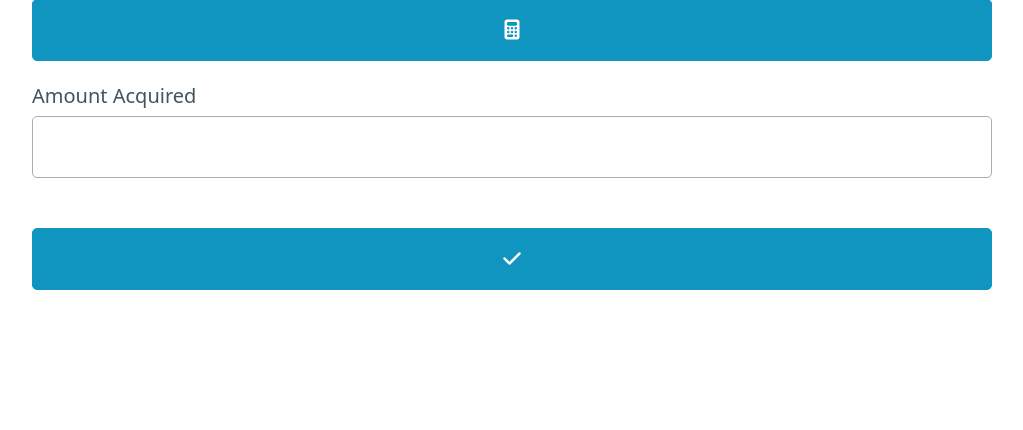
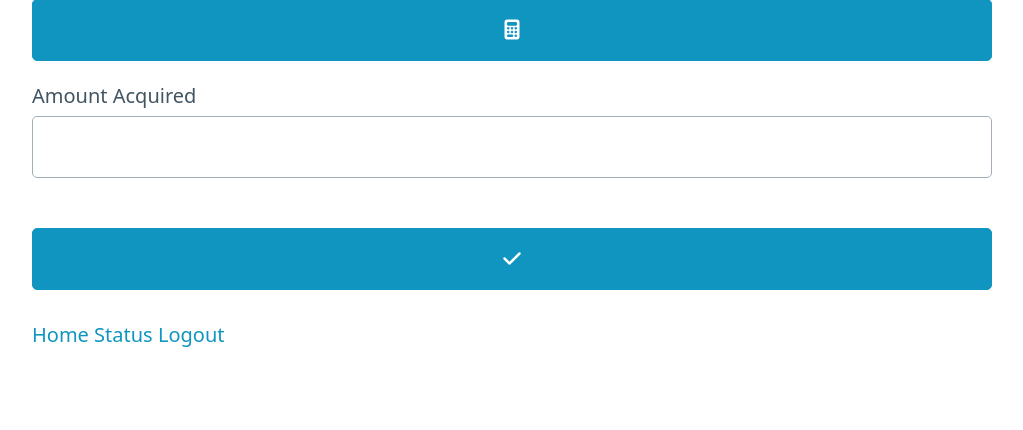
Before and after one commit to SyraDominguez/CS3000, a Flask app: page /operations in a window 1280 px wide. Shown: the part 919-1349 px from the top of the page, without its empty margins (128-1151 px from the left). Before the commit the page ends 1209 px from the top, so only its background shows below. Run offline with Flask 3, Linux system fonts and the light colour scheme; parts of the project's set-up code (start-up, migrations or seed data) failed here and were passed over.

Commit message:
feat: incluyo botones y enlaces internos

```diff
--- a/CS3000/templates/home.html
+++ b/CS3000/templates/home.html
@@ -31,4 +31,10 @@
         </tbody>
     </table>
 </div>
+
+<div id="page-buttons">
+    <p>
+        <a href="/login" class="page-button">Logout</a>
+    </p>
+</div>
 {% endblock contenido%}
--- a/CS3000/templates/operations.html
+++ b/CS3000/templates/operations.html
@@ -6,7 +6,7 @@
 
 {% block contenido %}
 <div id="conversion-form">
-    <div id="user-balance">
+    <div id="user-balance" class="user-balance">
         <p>Balance: 10,000 €</p>
     </div>
     <form id="conversion" action="/submit-conversion" method="post">
@@ -99,4 +99,10 @@
 
 </div>
 
+<div id="page-buttons">
+    <a href="/home" class="page-button">Home</a>
+    <a href="/status" class="page-button">Status</a>
+    <a href="/login" class="page-button">Logout</a>
+</div>
+
 {% endblock contenido %}
```
